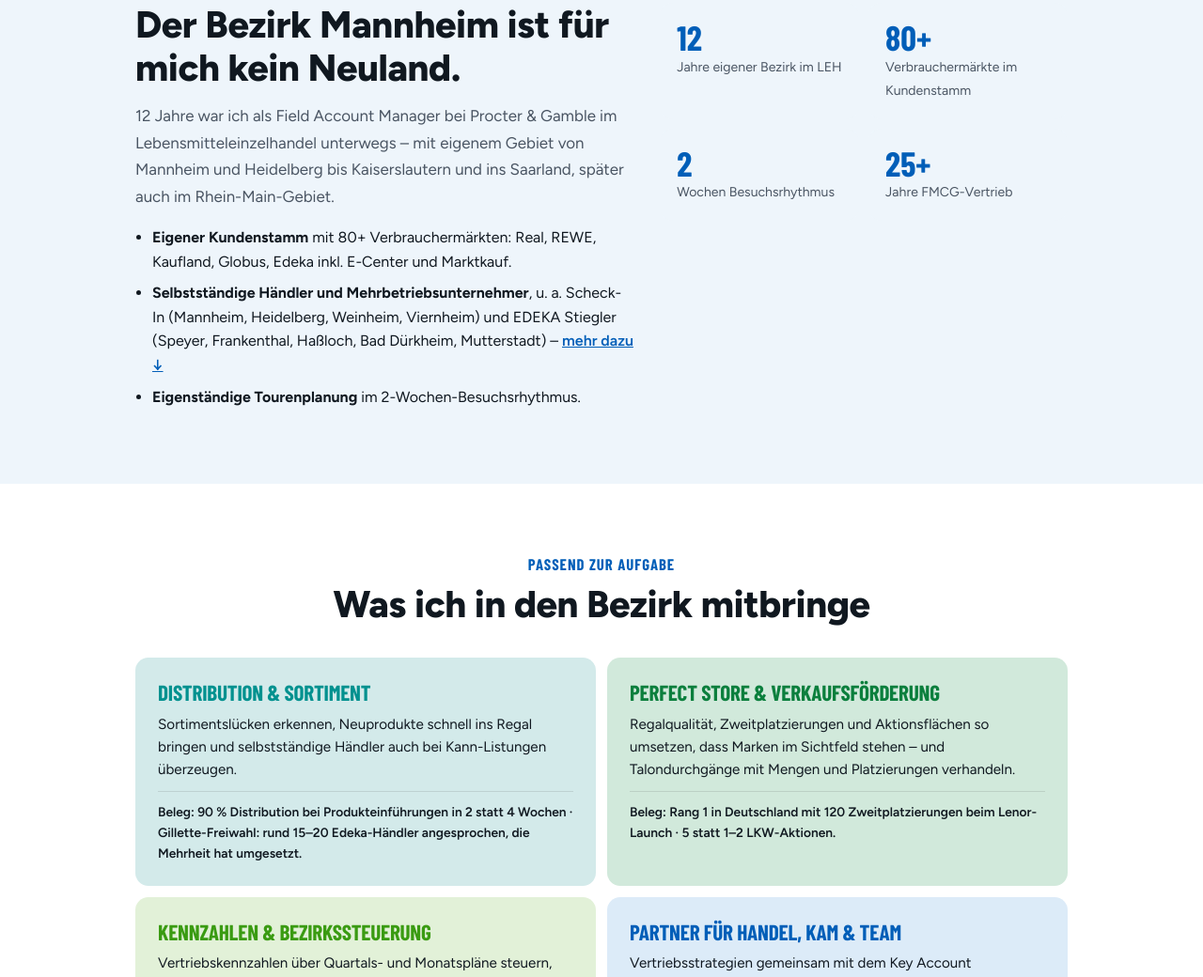
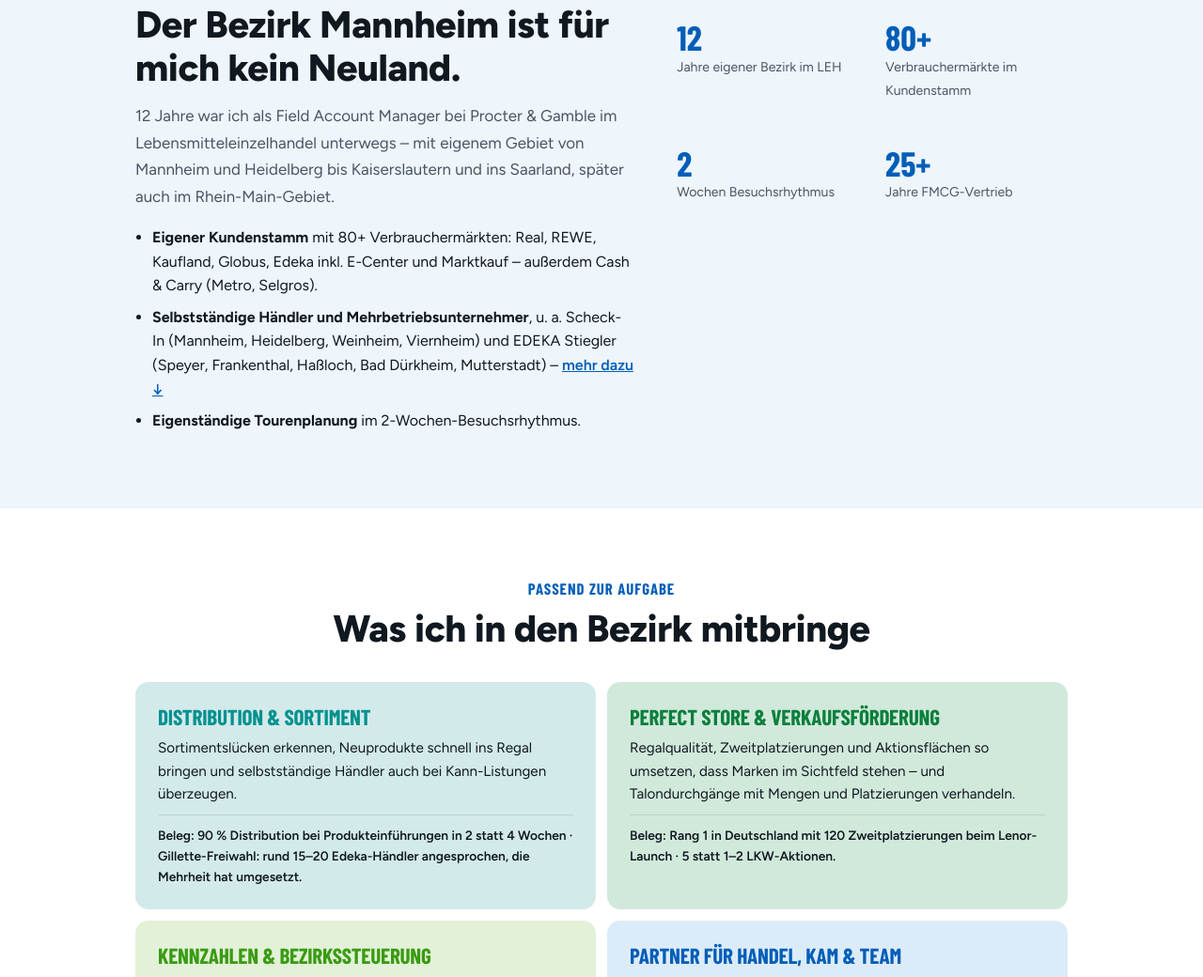
Before and after one commit to mwebersdorfer/marc-webersdorfer-danone, a plain HTML site: page index.html in a window 1280 px wide. Shown: the part 1394-2434 px from the top of the page at 94% size. Drawn offline with nearby package versions, Linux system fonts and the light colour scheme; a web font is replaced by a local one.

Commit message:
Cash & Carry (Metro, Selgros) ergänzt (Seite + Lebenslauf v8)
Co-Authored-By: Claude Opus 5.5 <noreply@anthropic.com>
Claude-Session: https://claude.ai/code/session_01HQMZN1VSpoE3dgXyXMxh3w

```diff
--- a/index.html
+++ b/index.html
@@ -294,7 +294,7 @@
           <h2 class="title">Der Bezirk Mannheim ist für mich kein Neuland.</h2>
           <p class="lead-p" style="margin-left:0;">12 Jahre war ich als Field Account Manager bei Procter &amp; Gamble im Lebensmitteleinzelhandel unterwegs – mit eigenem Gebiet von Mannheim und Heidelberg bis Kaiserslautern und ins Saarland, später auch im Rhein-Main-Gebiet.</p>
           <ul class="home-list">
-            <li><b>Eigener Kundenstamm</b> mit 80+ Verbrauchermärkten: Real, REWE, Kaufland, Globus, Edeka inkl. E-Center und Marktkauf.</li>
+            <li><b>Eigener Kundenstamm</b> mit 80+ Verbrauchermärkten: Real, REWE, Kaufland, Globus, Edeka inkl. E-Center und Marktkauf – außerdem Cash &amp; Carry (Metro, Selgros).</li>
             <li><b>Selbstständige Händler und Mehrbetriebsunternehmer</b>, u. a. Scheck-In (Mannheim, Heidelberg, Weinheim, Viernheim) und EDEKA Stiegler (Speyer, Frankenthal, Haßloch, Bad Dürkheim, Mutterstadt) – <a href="#mbu" style="color:var(--blue);font-weight:600;">mehr dazu ↓</a></li>
             <li><b>Eigenständige Tourenplanung</b> im 2-Wochen-Besuchsrhythmus.</li>
           </ul>
```
Also changed, not shown: 1 other file.
